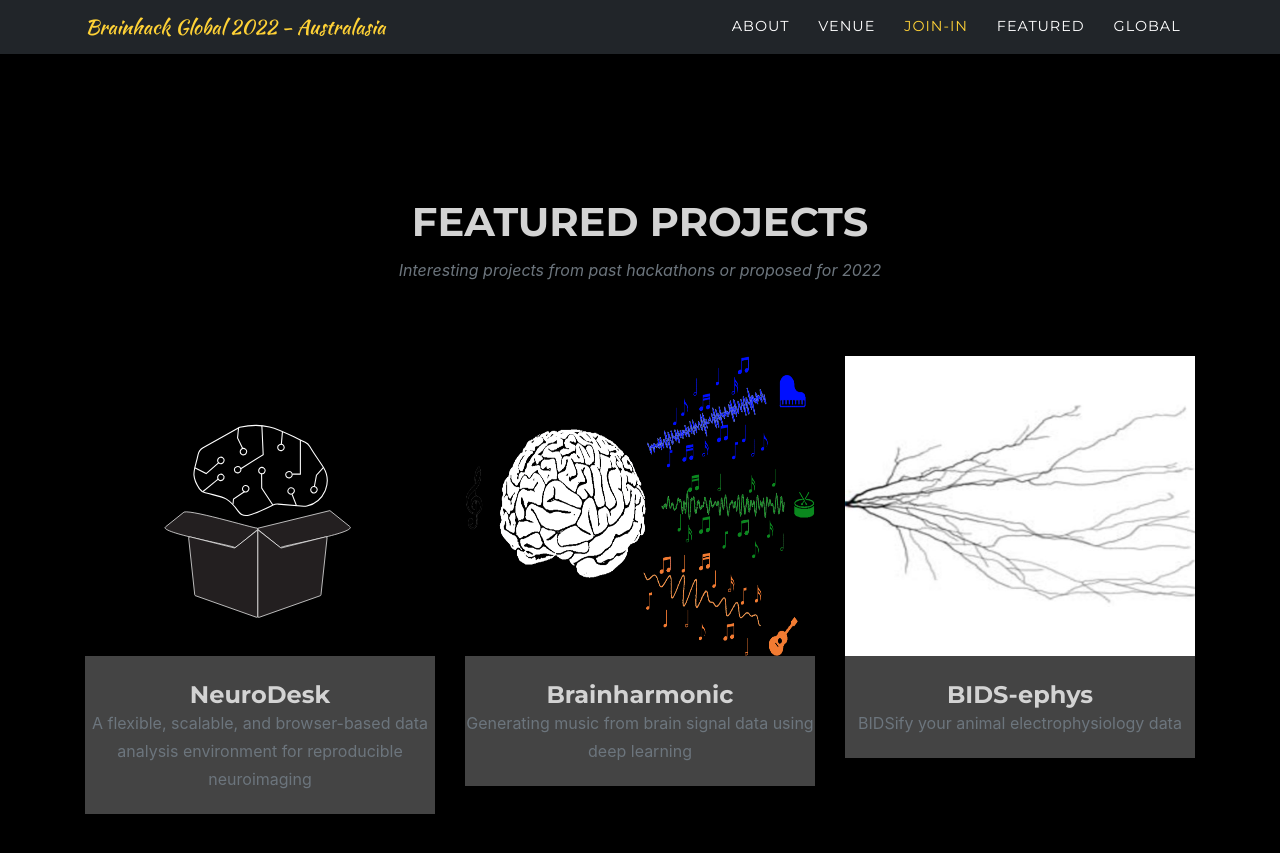
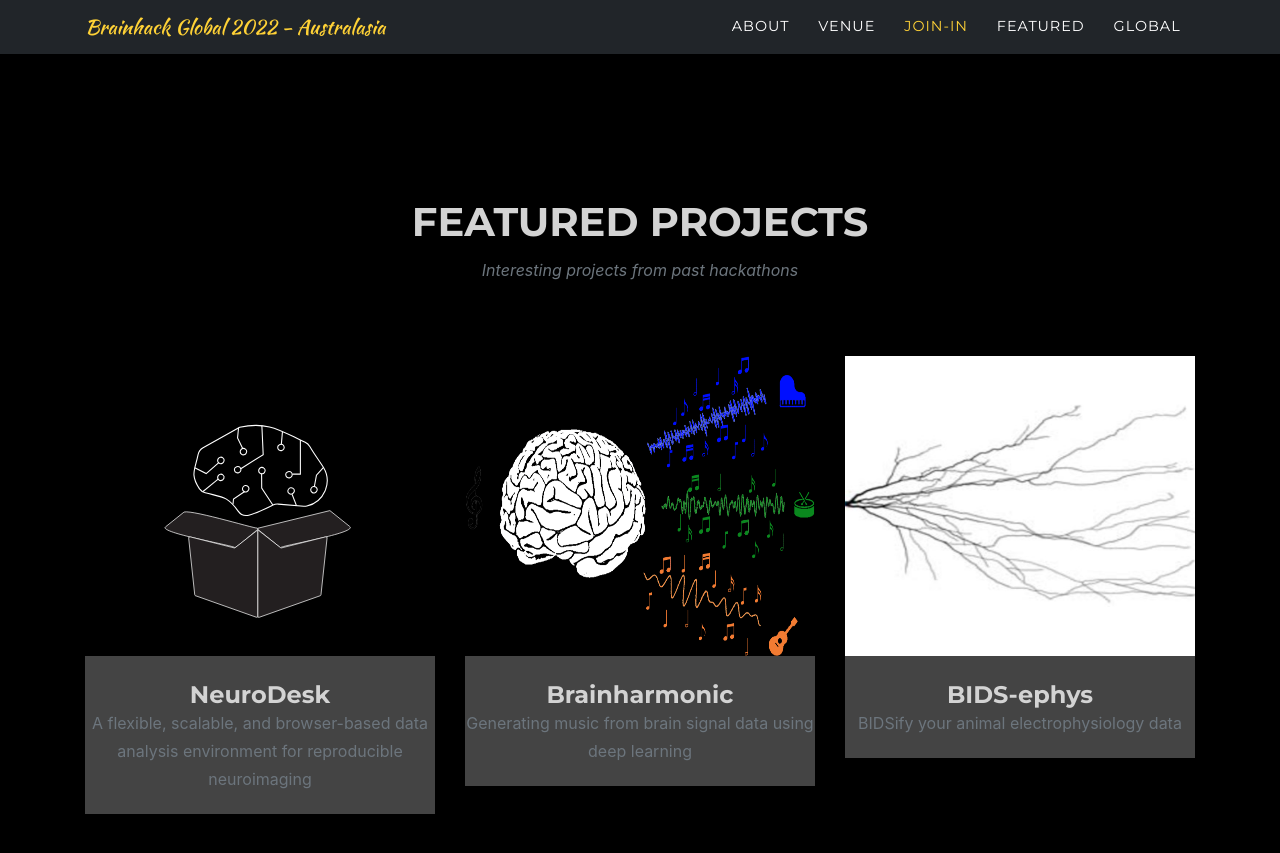
Before and after one commit to brainhack-aus/global2024, a Jekyll site: the page built from index.md, in a window 1280 px wide and 900 px high, scrolled down 3322 px. Shown: the top 853 px of the window. Built offline with Jekyll 4.4.1, drawn with Linux system fonts in a browser that asks for light colours; some web fonts are replaced.

Commit message:
another text edit

```diff
--- a/_data/sitetext.yml
+++ b/_data/sitetext.yml
@@ -40,7 +40,7 @@
 
 projects:
   title: FEATURED PROJECTS
-  text: Interesting projects from past hackathons or proposed for 2022
+  text: Interesting projects from past hackathons
   section: projects
 
 
```
